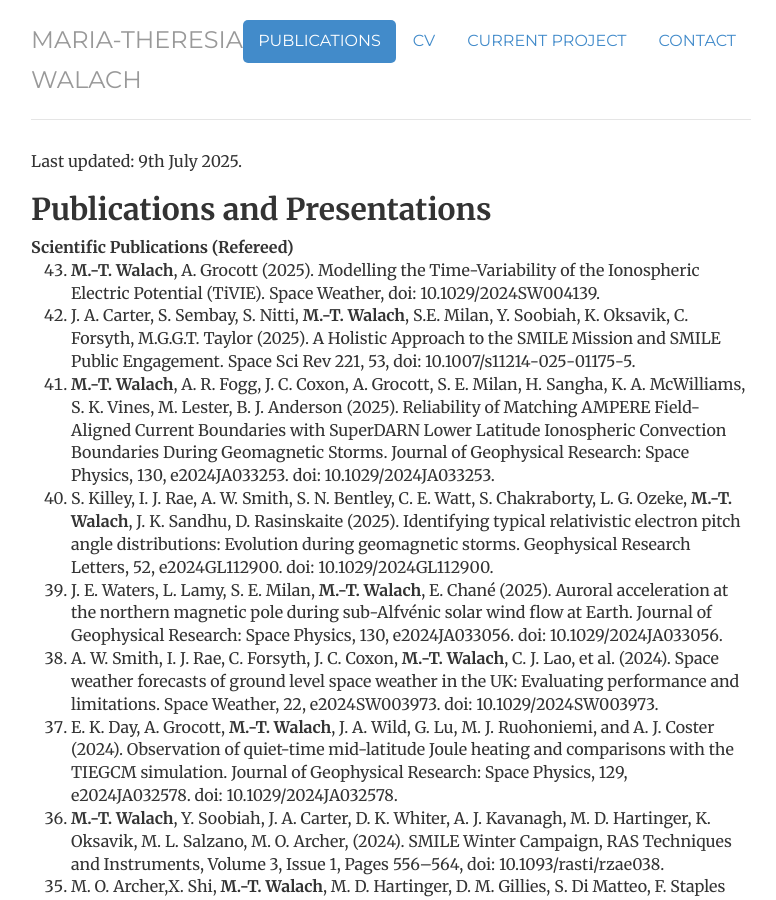
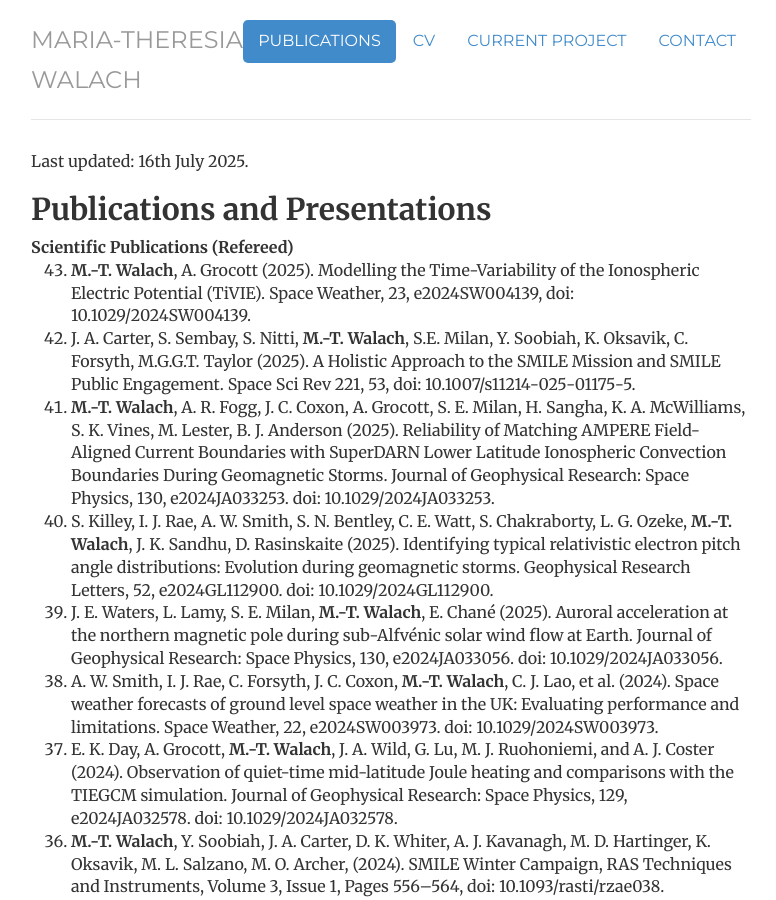
Before and after one commit to mtwalach/mtwalach.github.io, a Jekyll site: the page built from publications/index.html, in a window 1280 px wide and 900 px high. Shown: the whole window, without its empty margins (249-1025 px from the left). Built offline with Jekyll 4.4.1, drawn with Linux system fonts in a browser that asks for light colours.

Commit message:
updated pubs

```diff
--- a/publications/index.html
+++ b/publications/index.html
@@ -8,13 +8,13 @@ notes: passive
 contact: passive
 description:   Maria-Theresia Walach // Space plasma physics & planetary science.
 ---
-<div class="Publications - last updated: 9th July 2025">
+<div class="Publications - last updated: 16th July 2025">
 	<!-- <a href="/files/Publication_list_Jun2023_MTW.pdf"target="_blank" class="btn btn-default pull-right" title="Download Publications as PDF">Download Publications as PDF - last updated: 19th June 2023</a> -->
-    <p>Last updated: 9th July 2025.</p>
+    <p>Last updated: 16th July 2025.</p>
     <h2>Publications and Presentations </h2>
     <strong>Scientific Publications (Refereed)</strong>
     <ol reversed>
-      <li><b>M.-T. Walach</b>, A. Grocott (2025). Modelling the Time-Variability of the Ionospheric Electric Potential (TiVIE). Space Weather, doi: 10.1029/2024SW004139.</li>
+      <li><b>M.-T. Walach</b>, A. Grocott (2025). Modelling the Time-Variability of the Ionospheric Electric Potential (TiVIE). Space Weather, 23, e2024SW004139, doi: 10.1029/2024SW004139.</li>
       <li>J. A. Carter, S. Sembay, S. Nitti, <b>M.-T. Walach</b>, S.E. Milan, Y. Soobiah, K. Oksavik, C. Forsyth, M.G.G.T. Taylor (2025). A Holistic Approach to the SMILE Mission and SMILE Public Engagement. Space Sci Rev 221, 53, doi: 10.1007/s11214-025-01175-5.</li>
       <li><b>M.-T. Walach</b>, A. R. Fogg, J. C. Coxon, A. Grocott, S. E. Milan, H. Sangha, K. A. McWilliams, S. K. Vines, M. Lester, B. J. Anderson (2025). Reliability of Matching AMPERE Field-Aligned Current Boundaries with SuperDARN Lower Latitude Ionospheric Convection Boundaries During Geomagnetic Storms. Journal of Geophysical Research: Space Physics, 130, e2024JA033253. doi: 10.1029/2024JA033253.</li>
       <li>S. Killey, I. J. Rae, A. W. Smith, S. N. Bentley, C. E. Watt, S. Chakraborty, L. G. Ozeke, <b>M.-T. Walach</b>, J. K. Sandhu, D. Rasinskaite (2025). Identifying typical relativistic electron pitch angle distributions: Evolution during geomagnetic storms. Geophysical Research Letters, 52, e2024GL112900. doi: 10.1029/2024GL112900.</li>
```
